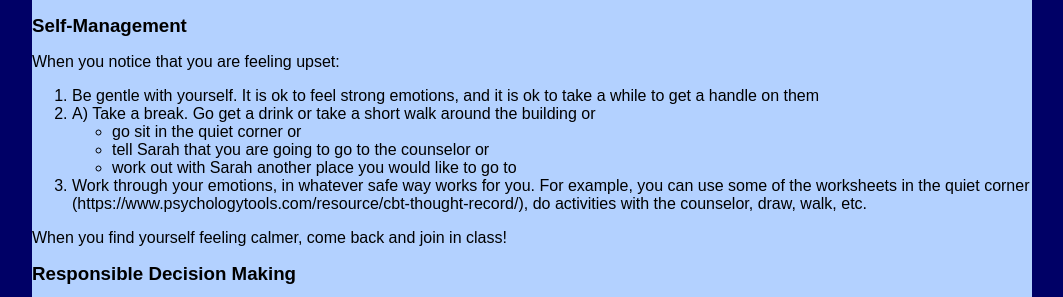
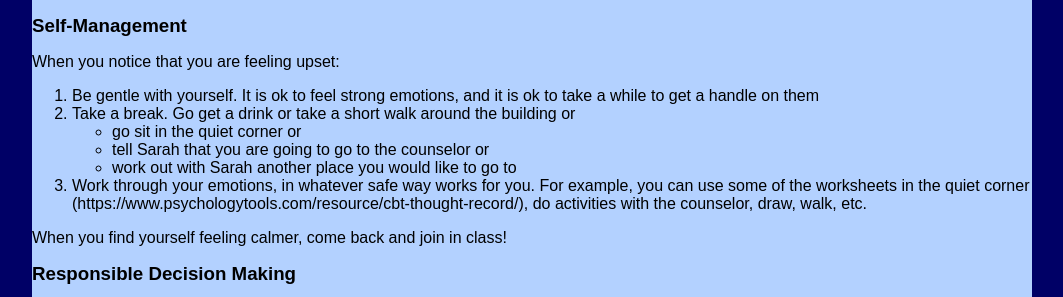
Before and after one commit to SReduc/SReduc.github.io, a Jekyll site: the page built from sel.html, in a window 1280 px wide. Shown: the part 444-741 px from the top of the page, without its empty margins (108-1171 px from the left). Built offline with Jekyll 4.4.1, drawn with Linux system fonts in a browser that asks for light colours.

```diff
--- a/sel.html
+++ b/sel.html
@@ -14,7 +14,7 @@ title: Social and Emotional Learning
 <ol>
   <li> Be gentle with yourself. It is ok to feel strong emotions, and it is ok to take a while to get a handle on them
   </li>
-  <li> A) Take a break. Go get a drink or take a short walk around the building or
+  <li>Take a break. Go get a drink or take a short walk around the building or
      <ul><li> go sit in the quiet corner or
      </li>
      <li>tell Sarah that you are going to go to the counselor or
```
